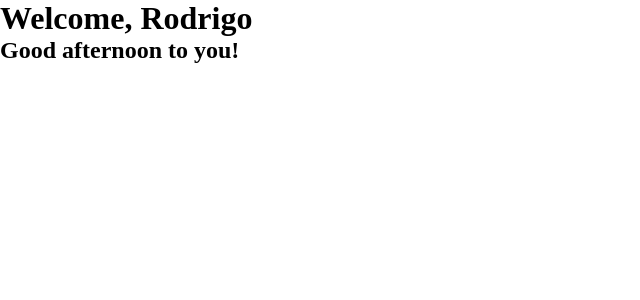
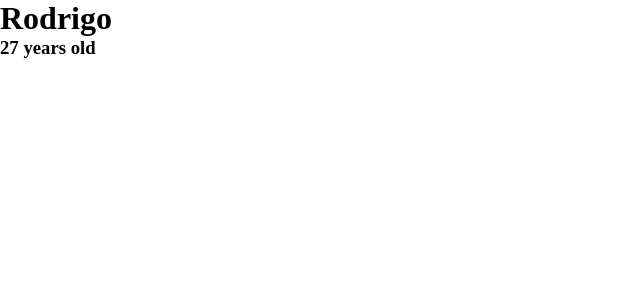
Before and after one commit to rorvts/react-meme-generator, a React (Create React App) app in the folder todo/: page / in a window 1280 px wide. Shown: the top 300 px of the page, without its empty margins (0-640 px from the left). Built offline with nearby package versions, Linux system fonts and the light colour scheme.

Commit message:
Praticing with class state

```diff
--- a/todo/src/App.js
+++ b/todo/src/App.js
@@ -1,16 +1,20 @@
 import React from "react";
 import "./styles.css";
-import Header from "./components/Header/Header";
-import Greeting from "./components/Greeting/Greeting";
 
 class App extends React.Component {
+  constructor() {
+    super();
+    this.state = {
+      name: "Rodrigo",
+      age: 27
+    }
+  }
   render() {
-    const username = "Rodrigo"
     return (
-      <>
-        <Header username={username} />
-        <Greeting />
-      </>
+      <div>
+        <h1>{this.state.name}</h1>
+        <h3>{this.state.age} years old</h3>
+      </div>
     )
   }
 }
--- a/todo/src/components/Greeting/Greeting.js
+++ /dev/null
@@ -1,26 +0,0 @@
-import React from "react";
-
-class Greeting extends React.Component {
-  render() {
-    function setTime() {
-      const date = new Date();
-      const hours = date.getHours();
-      let timeOfDay;
-      if (hours > 0 && hours < 12) {
-        timeOfDay = "morning";
-      } else if (hours < 18) {
-        timeOfDay = "afternoon";
-      } else {
-        timeOfDay = "night";
-      }
-      return timeOfDay;
-    }
-    return (
-      <h2>
-        {`Good ${setTime()} to you!`}
-      </h2>
-    )
-  }
-}
-
-export default Greeting;
--- a/todo/src/components/Header/Header.js
+++ /dev/null
@@ -1,13 +0,0 @@
-import React from "react";
-
-class Header extends React.Component {
-  render() {
-    return (
-      <header>
-        <h1>Welcome, {this.props.username}</h1>
-      </header>
-    )
-  }
-}
-
-export default Header;
```
